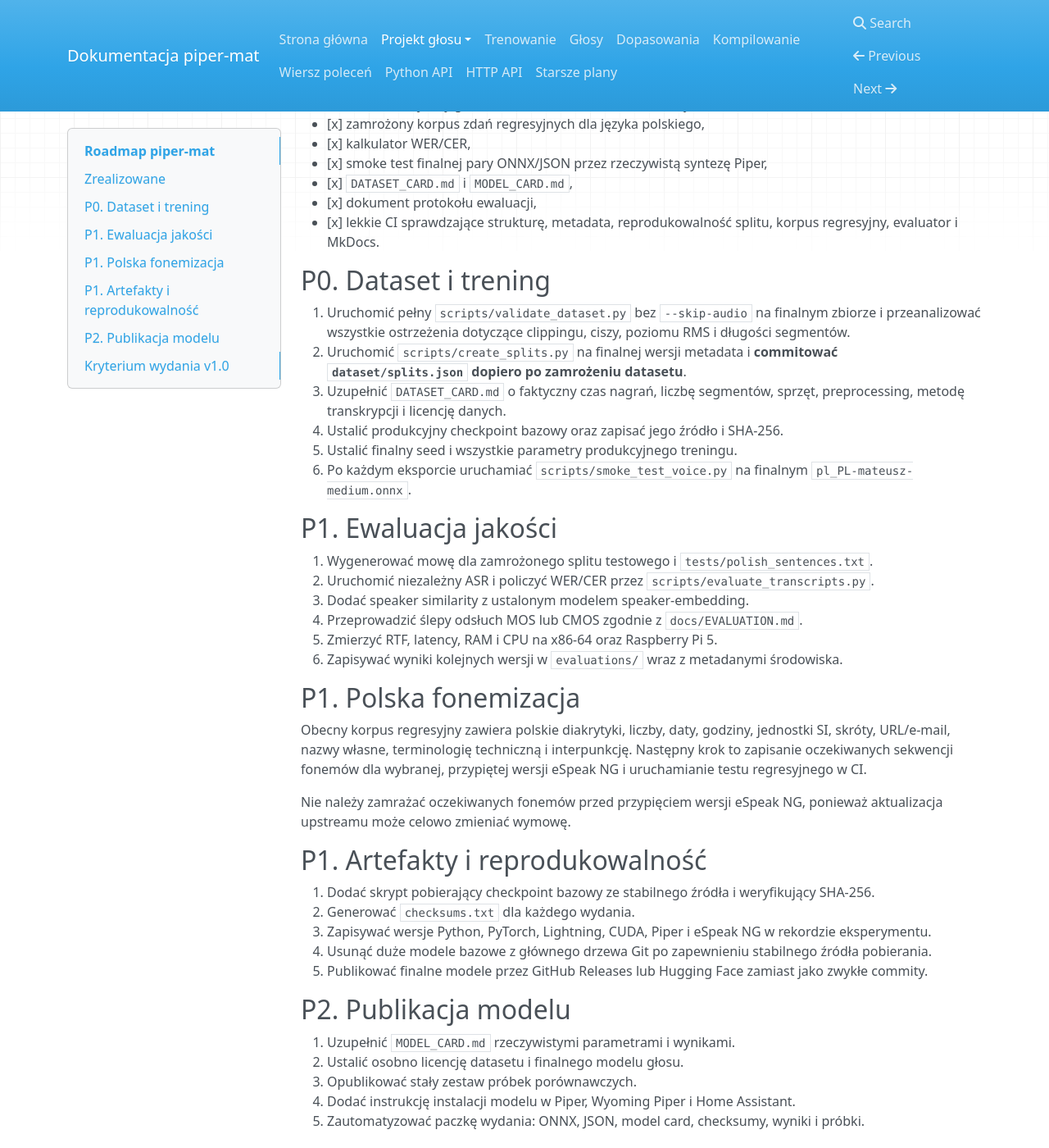
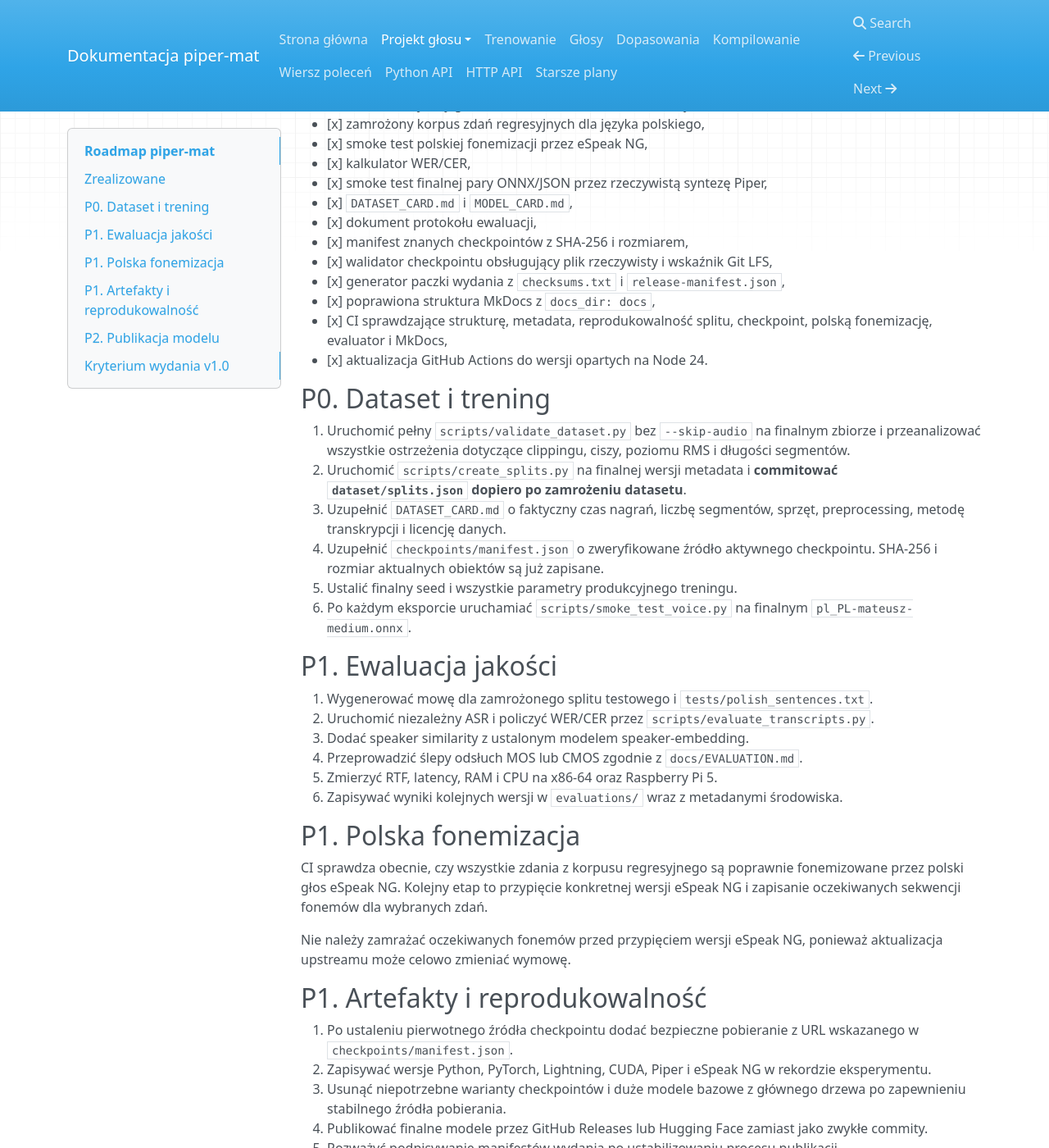
Before and after one commit to MatPomGit/piper-mat, an MkDocs documentation site: the page built from docs/ROADMAP.md, in a window 1280 px wide and 1400 px high, scrolled down 354 px. Shown: the whole window at 82% size. Built offline with MkDocs 1.6.1, drawn with Linux system fonts in a browser that asks for light colours; nearby versions of some CDN libraries; some of the changed text lies outside the part shown.

Commit message:
Update roadmap after checkpoint and release tooling

```diff
--- a/docs/ROADMAP.md
+++ b/docs/ROADMAP.md
@@ -11,18 +11,24 @@ Repozytorium ma już podstawową strukturę powtarzalnego projektu głosu `pl_PL
 - [x] analiza PCM16: czas nagrań, RMS, peak, clipping, udział ciszy i pliki nieujęte w metadata,
 - [x] deterministyczny generator train/validation/test ze stałym seed i SHA-256 metadata,
 - [x] zamrożony korpus zdań regresyjnych dla języka polskiego,
+- [x] smoke test polskiej fonemizacji przez eSpeak NG,
 - [x] kalkulator WER/CER,
 - [x] smoke test finalnej pary ONNX/JSON przez rzeczywistą syntezę Piper,
 - [x] `DATASET_CARD.md` i `MODEL_CARD.md`,
 - [x] dokument protokołu ewaluacji,
-- [x] lekkie CI sprawdzające strukturę, metadata, reprodukowalność splitu, korpus regresyjny, evaluator i MkDocs.
+- [x] manifest znanych checkpointów z SHA-256 i rozmiarem,
+- [x] walidator checkpointu obsługujący plik rzeczywisty i wskaźnik Git LFS,
+- [x] generator paczki wydania z `checksums.txt` i `release-manifest.json`,
+- [x] poprawiona struktura MkDocs z `docs_dir: docs`,
+- [x] CI sprawdzające strukturę, metadata, reprodukowalność splitu, checkpoint, polską fonemizację, evaluator i MkDocs,
+- [x] aktualizacja GitHub Actions do wersji opartych na Node 24.
 
 ## P0. Dataset i trening
 
 1. Uruchomić pełny `scripts/validate_dataset.py` bez `--skip-audio` na finalnym zbiorze i przeanalizować wszystkie ostrzeżenia dotyczące clippingu, ciszy, poziomu RMS i długości segmentów.
 2. Uruchomić `scripts/create_splits.py` na finalnej wersji metadata i **commitować `dataset/splits.json` dopiero po zamrożeniu datasetu**.
 3. Uzupełnić `DATASET_CARD.md` o faktyczny czas nagrań, liczbę segmentów, sprzęt, preprocessing, metodę transkrypcji i licencję danych.
-4. Ustalić produkcyjny checkpoint bazowy oraz zapisać jego źródło i SHA-256.
+4. Uzupełnić `checkpoints/manifest.json` o zweryfikowane źródło aktywnego checkpointu. SHA-256 i rozmiar aktualnych obiektów są już zapisane.
 5. Ustalić finalny seed i wszystkie parametry produkcyjnego treningu.
 6. Po każdym eksporcie uruchamiać `scripts/smoke_test_voice.py` na finalnym `pl_PL-mateusz-medium.onnx`.
 
@@ -37,17 +43,17 @@ Repozytorium ma już podstawową strukturę powtarzalnego projektu głosu `pl_PL
 
 ## P1. Polska fonemizacja
 
-Obecny korpus regresyjny zawiera polskie diakrytyki, liczby, daty, godziny, jednostki SI, skróty, URL/e-mail, nazwy własne, terminologię techniczną i interpunkcję. Następny krok to zapisanie oczekiwanych sekwencji fonemów dla wybranej, przypiętej wersji eSpeak NG i uruchamianie testu regresyjnego w CI.
+CI sprawdza obecnie, czy wszystkie zdania z korpusu regresyjnego są poprawnie fonemizowane przez polski głos eSpeak NG. Kolejny etap to przypięcie konkretnej wersji eSpeak NG i zapisanie oczekiwanych sekwencji fonemów dla wybranych zdań.
 
 Nie należy zamrażać oczekiwanych fonemów przed przypięciem wersji eSpeak NG, ponieważ aktualizacja upstreamu może celowo zmieniać wymowę.
 
 ## P1. Artefakty i reprodukowalność
 
-1. Dodać skrypt pobierający checkpoint bazowy ze stabilnego źródła i weryfikujący SHA-256.
-2. Generować `checksums.txt` dla każdego wydania.
-3. Zapisywać wersje Python, PyTorch, Lightning, CUDA, Piper i eSpeak NG w rekordzie eksperymentu.
-4. Usunąć duże modele bazowe z głównego drzewa Git po zapewnieniu stabilnego źródła pobierania.
-5. Publikować finalne modele przez GitHub Releases lub Hugging Face zamiast jako zwykłe commity.
+1. Po ustaleniu pierwotnego źródła checkpointu dodać bezpieczne pobieranie z URL wskazanego w `checkpoints/manifest.json`.
+2. Zapisywać wersje Python, PyTorch, Lightning, CUDA, Piper i eSpeak NG w rekordzie eksperymentu.
+3. Usunąć niepotrzebne warianty checkpointów i duże modele bazowe z głównego drzewa po zapewnieniu stabilnego źródła pobierania.
+4. Publikować finalne modele przez GitHub Releases lub Hugging Face zamiast jako zwykłe commity.
+5. Rozważyć podpisywanie manifestów wydania po ustabilizowaniu procesu publikacji.
 
 ## P2. Publikacja modelu
 
@@ -55,7 +61,7 @@ Nie należy zamrażać oczekiwanych fonemów przed przypięciem wersji eSpeak NG
 2. Ustalić osobno licencję datasetu i finalnego modelu głosu.
 3. Opublikować stały zestaw próbek porównawczych.
 4. Dodać instrukcję instalacji modelu w Piper, Wyoming Piper i Home Assistant.
-5. Zautomatyzować paczkę wydania: ONNX, JSON, model card, checksumy, wyniki i próbki.
+5. Uruchamiać `scripts/package_release.py` dla każdego kandydata do wydania i publikować wynik dopiero po smoke teście i ewaluacji.
 
 ## Kryterium wydania v1.0
 
```
